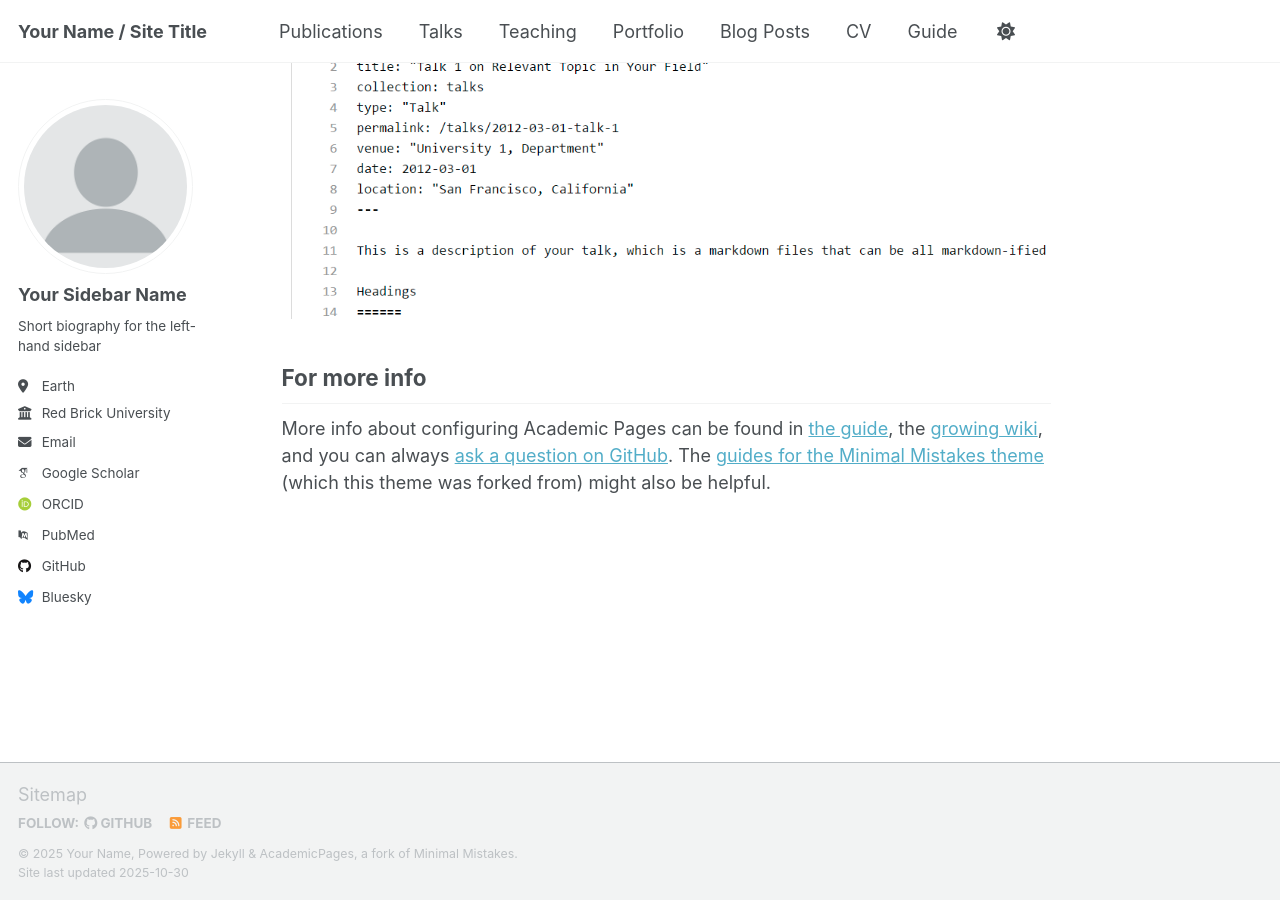
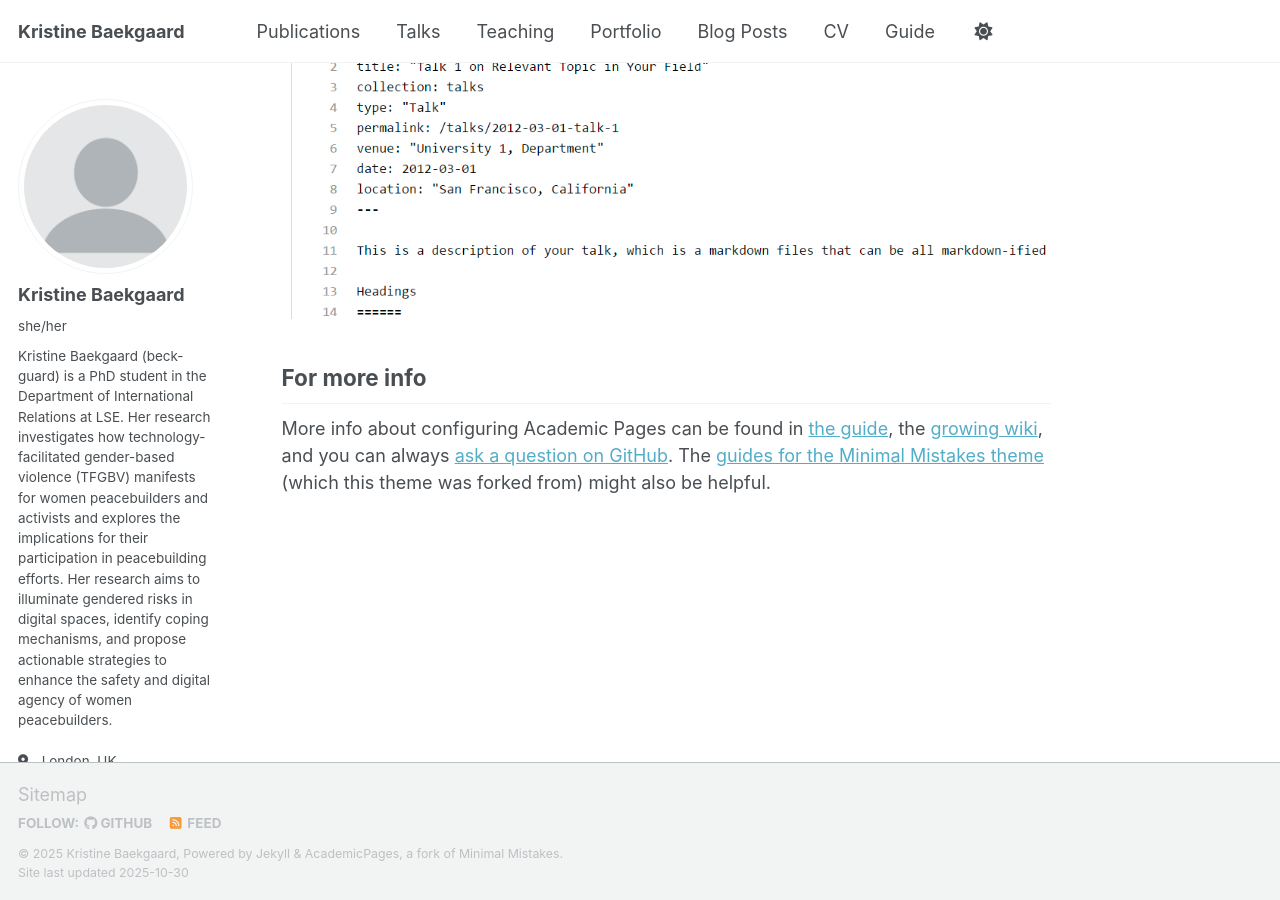
Before and after one commit to kristinebaekgaard/kristinebaekgaard.github.io, a Jekyll site: the page built from _pages/about.md, in a window 1280 px wide and 900 px high, scrolled down 2880 px. Built offline with Jekyll 4.4.1, drawn with Linux system fonts in a browser that asks for light colours; some web fonts are replaced; a script that is not in the unit is left out.

Commit message:
Update _config.yml

```diff
--- a/_config.yml
+++ b/_config.yml
@@ -9,75 +9,72 @@
 # Basic Site Settings
 locale                   : "en-US"
 site_theme               : "default" # Currently available options are "default", "air"
-title                    : "Your Name / Site Title"
+title                    : "Kristine Baekgaard"
 title_separator          : "-"
-name                     : &name "Your Name"
-description              : &description "Your Name's academic portfolio"   # Update this with a general description of your site, this is the default if not overridden by a page
-url                      : https://academicpages.github.io # The base hostname & protocol for your site e.g. "https://[your GitHub username].github.io",
-                                                           # or if you already have some other page hosted on Github then use "https://[your GitHub username].github.io/[Your Repo Name]"
-baseurl                  : "" # the subpath of your site, e.g. "/blog"
-repository               : "academicpages/academicpages.github.io"
+name                     : &name "Kristine Baekgaard"
+description              : &description "PhD Student in International Relations @ LSE"
+url                      : https://kristinebaekgaard.github.io
+baseurl                  : ""
+repository               : "kristinebaekgaard/kristinebaekgaard.github.io"
 
 # Site Author - The following control what appear as part of the author content on the side bar.
-#               If a field is blank the icon and link will not appear, otherwise it will be shown.
-#               Additional customization can be done by editing /_includes/author-profile.html
 author:
   # Biographic information
   avatar           : "profile.png"
-  name             : "Your Sidebar Name"
-  pronouns         : # example: "she/her"
-  bio              : "Short biography for the left-hand sidebar"
-  location         : "Earth"
-  employer         : "Red Brick University"
-  uri              : # URL
-  email            : "none@example.org"
+  name             : "Kristine Baekgaard"
+  pronouns         : "she/her"
+  bio              : "Kristine Baekgaard (beck-guard) is a PhD student in the Department of International Relations at LSE. Her research investigates how technology-facilitated gender-based violence (TFGBV) manifests for women peacebuilders and activists and explores the implications for their participation in peacebuilding efforts. Her research aims to illuminate gendered risks in digital spaces, identify coping mechanisms, and propose actionable strategies to enhance the safety and digital agency of women peacebuilders."
+  location         : "London, UK"
+  employer         : "London School of Economics and Political Science"
+  uri              :
+  email            : "k.baekgaard@lse.ac.uk"
 
   # Academic websites
-  academia         : # URL
-  arxiv            : # URL - Update with the correct link to your profile
-  googlescholar    : "https://scholar.google.com/citations?user=PS_CX0AAAAAJ"
-  inspire-hep      : # URL
-  impactstory      : # URL
-  orcid            : "https://orcid.org/yourorcidurl"
-  semantic         : # URL
-  pubmed           : "https://www.ncbi.nlm.nih.gov/pubmed/?term=john+snow"
-  researchgate     : # URL
-  scopus           : # URL
+  academia         :
+  arxiv            :
+  googlescholar    : "https://scholar.google.co.uk/citations?hl=en&user=_hPwBPsAAAAJ"
+  inspire-hep      :
+  impactstory      :
+  orcid            : "https://orcid.org/0009-0006-7746-4681"
+  semantic         :
+  pubmed           :
+  researchgate     :
+  scopus           :
 
   # Repositories and software development
-  bitbucket        : # Username - Update with your username on the site
-  codepen          : # Username
-  dribbble         : # Username
-  github           : "academicpages"
-  kaggle           : # Username
-  stackoverflow    : # User number or user number and name (i.e., use "1" or "1/jeff-atwood")
+  bitbucket        :
+  codepen          :
+  dribbble         :
+  github           : "kristinebaekgaard"
+  kaggle           :
+  stackoverflow    :
 
   # Social media
-  artstation       : # Username
-  bluesky          : "bsky.app" # Replace this with you Bluesky username
-  facebook         : # Username
-  flickr           : # Username
-  foursquare       : # Username
-  goodreads        : # Username
-  google_plus      : # Username
-  keybase          : # Username
-  instagram        : # Username
-  lastfm           : # Username
-  linkedin         : # Username
-  mastodon         : # URL
-  medium           : # URL
-  pinterest        : # Username
-  soundcloud       : # Username
-  steam            : # Username
-  telegram         : # URL
-  tumblr           : # Username
-  twitter          : # Username for X / Twitter
-  vine             : # Username
-  weibo            : # Username
-  wikipedia        : # Username
-  xing             : # Username
-  youtube          : # Username
-  zhihu            : # Username
+  artstation       :
+  bluesky          :
+  facebook         :
+  flickr           :
+  foursquare       :
+  goodreads        :
+  google_plus      :
+  keybase          :
+  instagram        :
+  lastfm           :
+  linkedin         : "kristinebaekgaard"
+  mastodon         :
+  medium           :
+  pinterest        :
+  soundcloud       :
+  steam            :
+  telegram         :
+  tumblr           :
+  twitter          :
+  vine             :
+  weibo            :
+  wikipedia        :
+  xing             :
+  youtube          :
+  zhihu            :
 
 # Publication Category - The following the list of publication categories and their headings
 publication_category:
@@ -89,25 +86,25 @@ publication_category:
     title: 'Conference Papers'
 
 # Site Settings
-teaser                   :  # filename of teaser fallback teaser image placed in /images/ for social media previews
-breadcrumbs              : false # true, false (default)
+teaser                   :
+breadcrumbs              : false
 words_per_minute         : 160
 future                   : true
-read_more                : "disabled" # if enabled, adds "Read more" links to excerpts
-talkmap_link             : false      #change to true to add link to talkmap on talks page
+read_more                : "disabled"
+talkmap_link             : false
 comments:
-  provider               : # false (default), "disqus", "discourse", "facebook", "google-plus", "staticman", "custom"
+  provider               :
   disqus:
     shortname            :
   discourse:
-    server               : # https://meta.discourse.org/t/embedding-discourse-comments-via-javascript/31963 , e.g.: meta.discourse.org
+    server               :
   facebook:
     appid                :
-    num_posts            : # 5 (default)
-    colorscheme          : # "light" (default), "dark"
+    num_posts            :
+    colorscheme          :
 staticman:
   allowedFields          : ['name', 'email', 'url', 'message']
-  branch                 : "gh-pages" # "master", "gh-pages"
+  branch                 : "gh-pages"
   commitMessage          : "New comment."
   filename               : comment-{@timestamp}
   format                 : "yml"
@@ -120,10 +117,10 @@ staticman:
     date:
       type               : "date"
       options:
-        format           : "iso8601" # "iso8601" (default), "timestamp-seconds", "timestamp-milliseconds"
+        format           : "iso8601"
 atom_feed:
-  hide                   : false     # change to true to hide the RSS feed in the footer
-  path                   : # blank (default) uses feed.xml
+  hide                   : false
+  path                   :
 
 
 # SEO Related
@@ -140,19 +137,19 @@ facebook:
   username               :
   app_id                 :
   publisher              :
-og_image                 :  # Social media default site image
-og_description           :  # Social media default site image description
+og_image                 :
+og_description           :
 # For specifying social profiles
 # - https://developers.google.com/structured-data/customize/social-profiles
 social:
-  type                   : # Person or Organization (defaults to Person)
-  name                   : # If the user or organization name differs from the site's name
-  links: # An array of links to social media profiles
+  type                   :
+  name                   :
+  links:
 
 
 # Analytics
 analytics:
-  provider               :  "false" # false (default), "google", "google-universal", "google-analytics-4", "custom"
+  provider               :  "false"
   google:
     tracking_id          :
 
@@ -292,14 +289,14 @@ defaults:
 # Sass/SCSS
 sass:
   sass_dir: _sass
-  style: compressed # https://sass-lang.com/documentation/file.SASS_REFERENCE.html#output_style
+  style: compressed
 
 
 # Outputting
 permalink: /:categories/:title/
-# paginate: 5 # amount of posts to show
+# paginate: 5
 # paginate_path: /page:num/
-timezone: Etc/UTC # https://en.wikipedia.org/wiki/List_of_tz_database_time_zones
+timezone: Etc/UTC
 
 
 # Plugins
@@ -322,36 +319,15 @@ whitelist:
 
 
 # Archives
-#  Type
-#  - GitHub Pages compatible archive pages built with Liquid ~> type: liquid (default)
-#  - Jekyll Archives plugin archive pages ~> type: jekyll-archives
-#  Path (examples)
-#  - Archive page should exist at path when using Liquid method or you can
-#    expect broken links (especially with breadcrumbs enabled)
-#  - <base_path>/tags/my-awesome-tag/index.html ~> path: /tags/
-#  - <base_path/categories/my-awesome-category/index.html ~> path: /categories/
-#  - <base_path/my-awesome-category/index.html ~> path: /
 category_archive:
   type: liquid
   path: /categories/
 tag_archive:
   type: liquid
   path: /tags/
-# https://github.com/jekyll/jekyll-archives
-# jekyll-archives:
-#   enabled:
-#     - categories
-#     - tags
-#   layouts:
-#     category: archive-taxonomy
-#     tag: archive-taxonomy
-#   permalinks:
-#     category: /categories/:name/
-#     tag: /tags/:name/
 
 
 # HTML Compression
-# - https://jch.penibelst.de/
 compress_html:
   clippings: all
   ignore:
```
